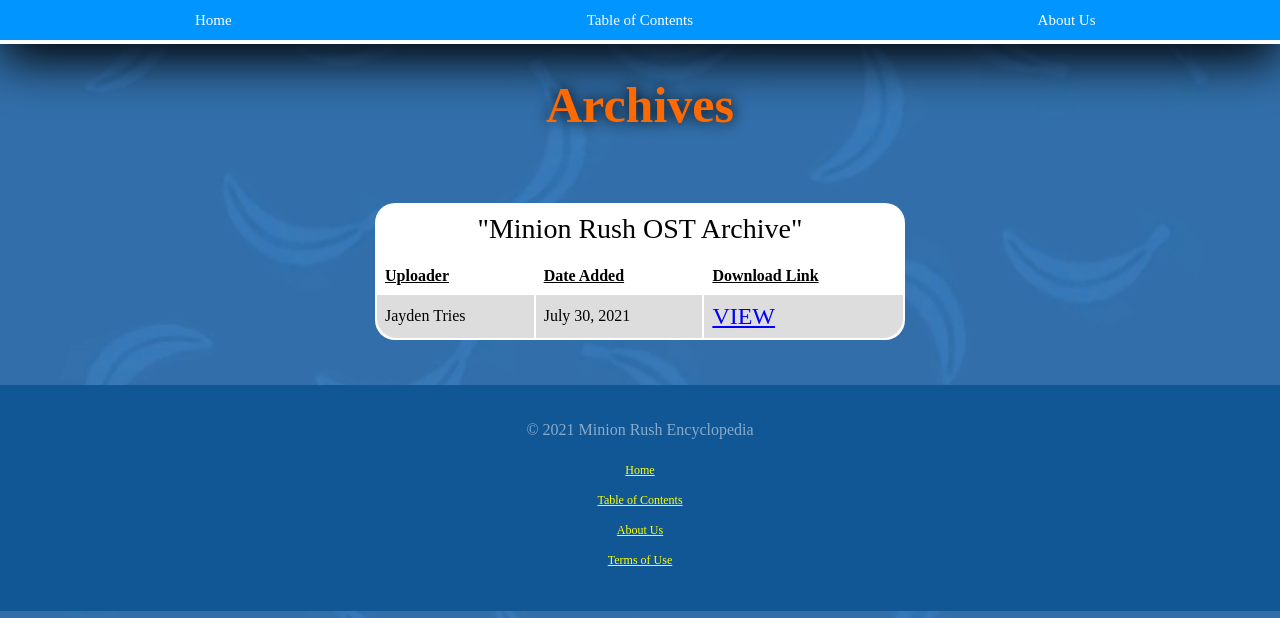
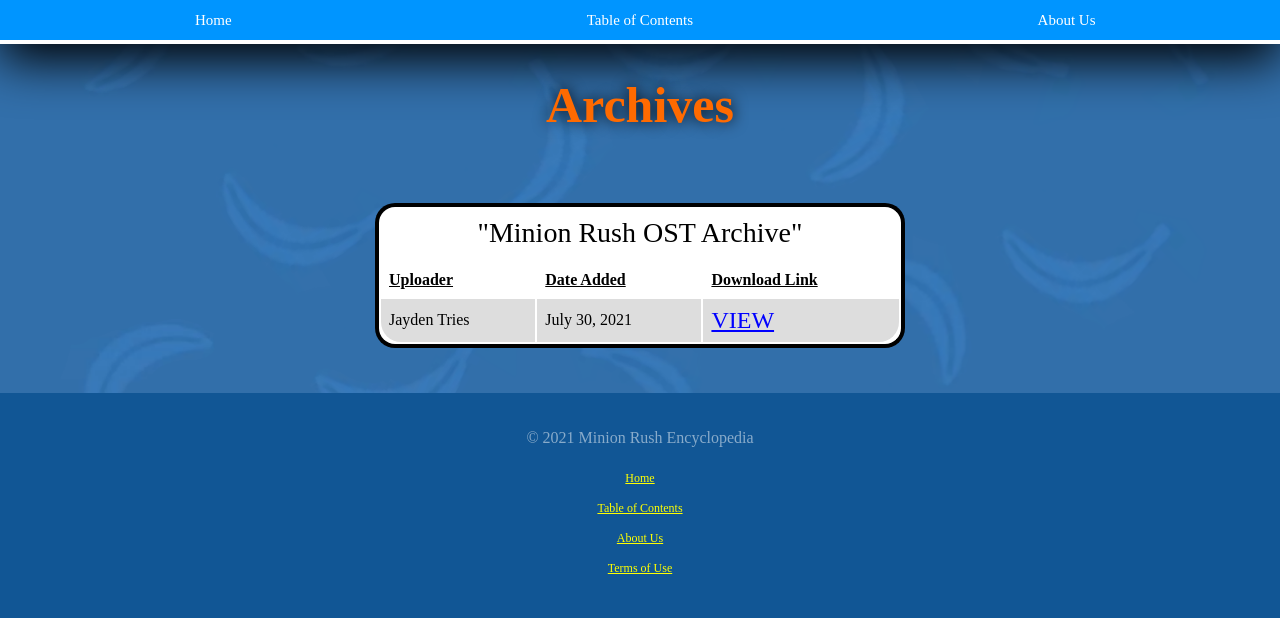
Before and after one commit to MinionRushEncyclopedia/minionrushencyclopedia.github.io, a PHP site: page /archives/index.html in a window 1280 px wide. Shown: the part 104-722 px from the top of the page. Run offline with PHP 8.4, Linux system fonts and the light colour scheme; some web fonts are replaced.

Commit message:
Update style.css

```diff
--- a/base/style.css
+++ b/base/style.css
@@ -574,6 +574,7 @@ table {
   margin-top: 25px;
   margin-bottom: 25px;
   border-radius: 20px;
+  border: solid 4px black;
   border-top: solid 0px rgba(0,0,0,0);
   border-top-left-radius: 0px;
   border-top-right-radius: 0px;
@@ -596,7 +597,7 @@ td, th {
   font-size: 28px;
   font-family: "CustomGotham";
 
-
+  border: solid 4px black;
   border-bottom: solid 0px rgba(0,0,0,0);
   border-top-left-radius: 20px;
   border-top-right-radius: 20px;
```
